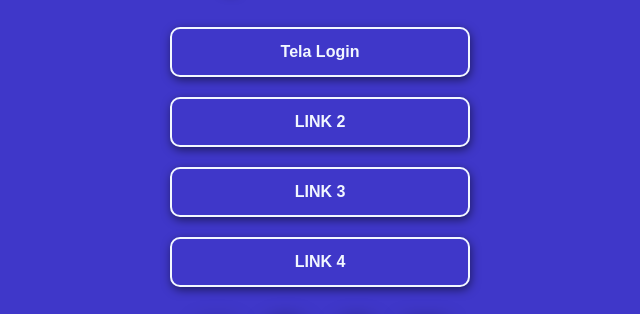
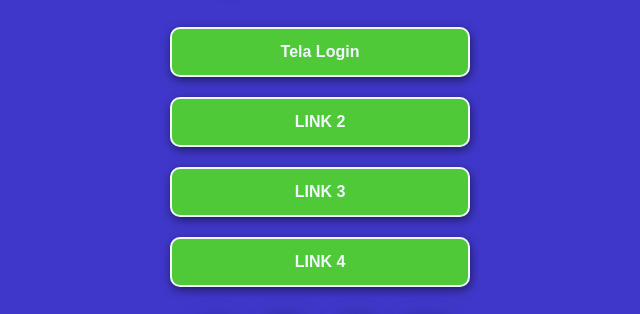
Before and after one commit to aridanpantoja/social-tree, a plain HTML site: page index.html in a window 1280 px wide. Shown: the part 361-675 px from the top of the page, without its empty margins (320-960 px from the left). Drawn offline with Linux system fonts and the light colour scheme.

Commit message:
Botão verde

```diff
--- a/css/style.css
+++ b/css/style.css
@@ -57,7 +57,7 @@ body {
     border: var(--textColor) 2px solid;
     border-radius: 10px;
     box-shadow: var(--shadowColor) 1px 3px 10px;
-    background-color: #3F37C9;
+    background-color: #4fc937;
 
     font-size: 16px;
     font-weight: 700;
```
